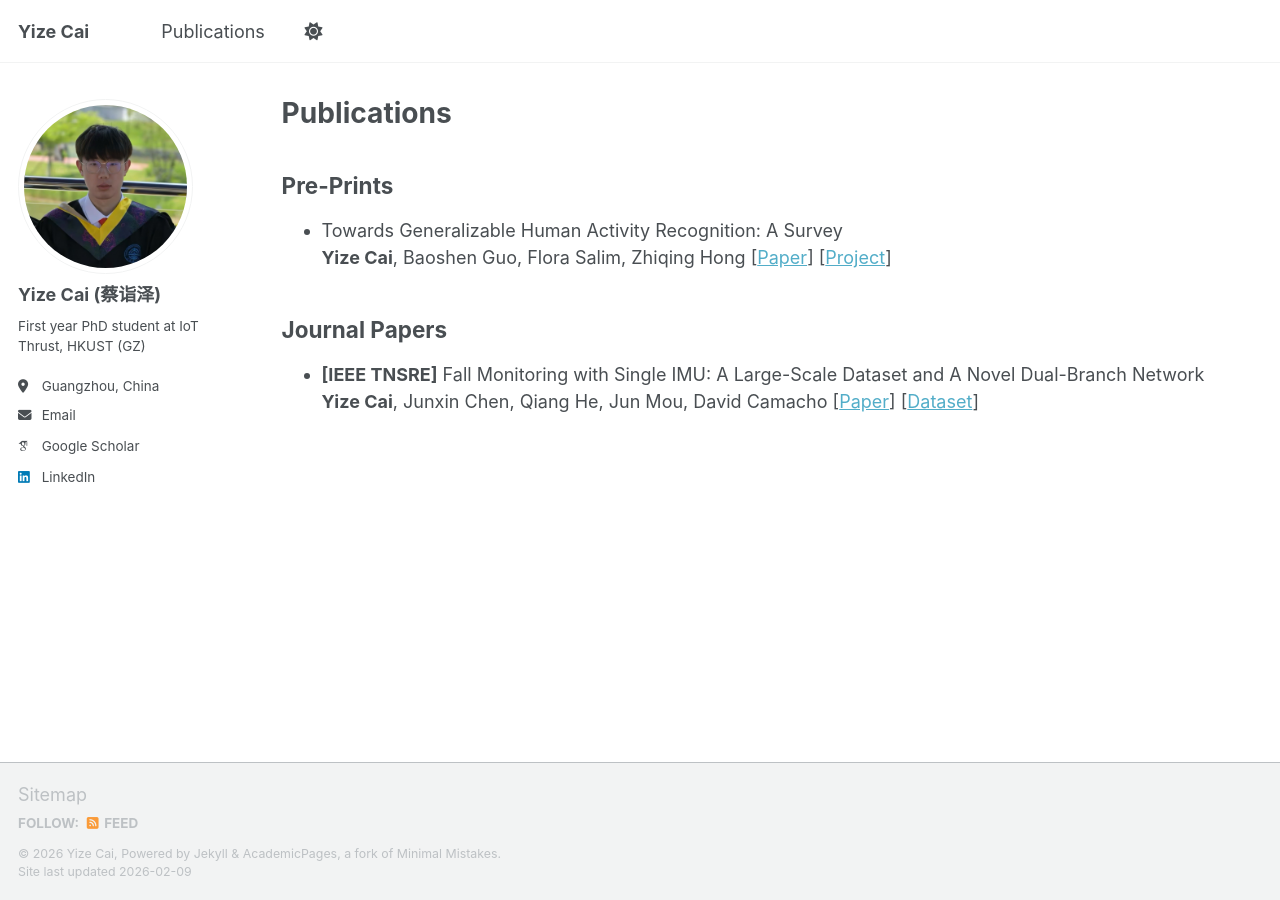
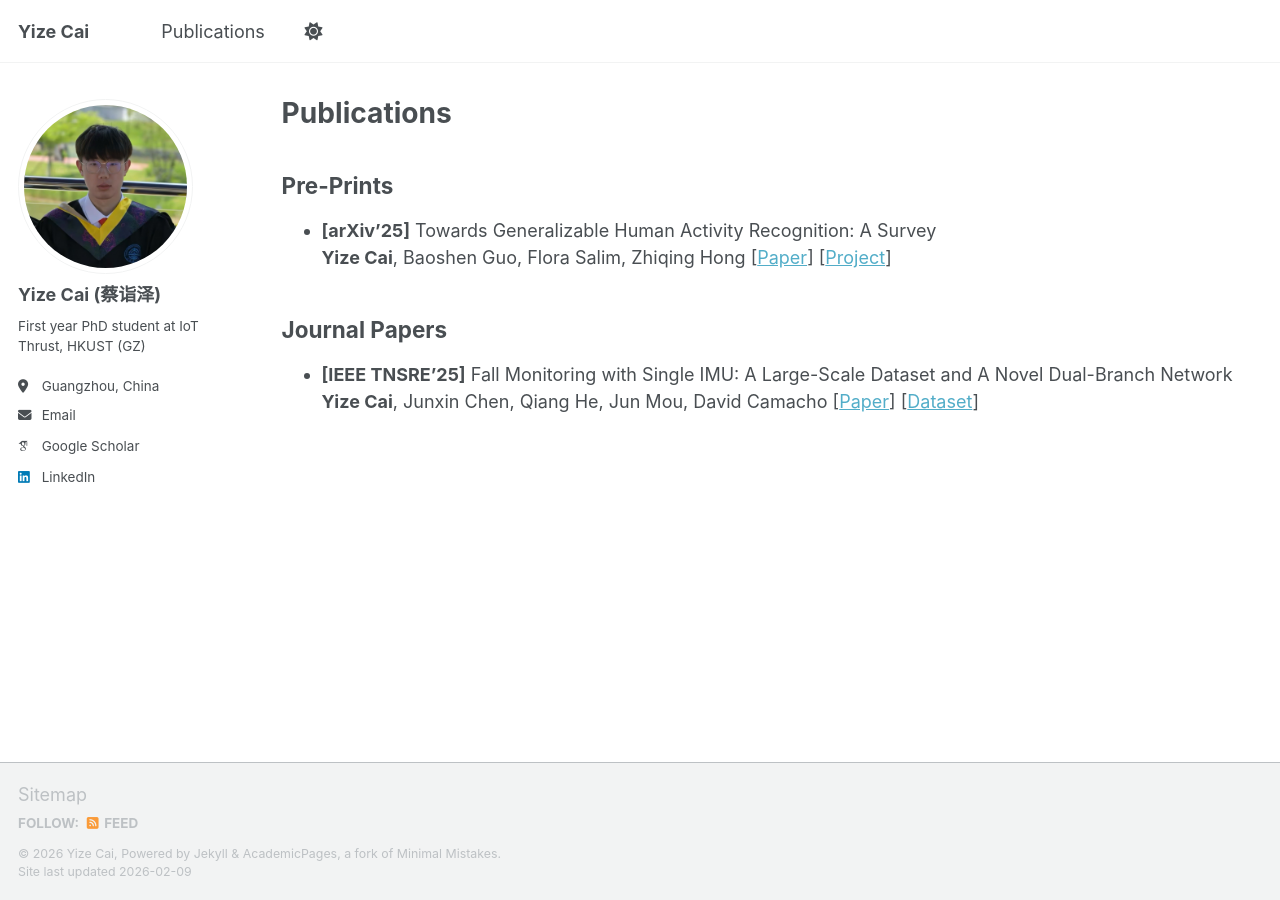
Before and after one commit to saiketa/saiketa.github.io, a Jekyll site: the page built from _pages/publications.md, in a window 1280 px wide. Built offline with Jekyll 4.4.1, drawn with Linux system fonts in a browser that asks for light colours; some web fonts are replaced; a script bundle is joined from its source files by our own code; library files that are not in the unit come from our copies.

Commit message:
Update publications.md

```diff
--- a/_pages/publications.md
+++ b/_pages/publications.md
@@ -11,12 +11,12 @@ author_profile: true
 
 ## Pre-Prints
 
-- Towards Generalizable Human Activity Recognition: A Survey<br>
+- **[arXiv'25]** Towards Generalizable Human Activity Recognition: A Survey<br>
 **Yize Cai**, Baoshen Guo, Flora Salim, Zhiqing Hong
 [[Paper](https://arxiv.org/abs/2508.12213)] [[Project](https://github.com/rh20624/Awesome-IMU-Sensing)]
 
 ## Journal Papers
 
-- **[IEEE TNSRE]** Fall Monitoring with Single IMU: A Large-Scale Dataset and A Novel Dual-Branch Network<br>
+- **[IEEE TNSRE'25]** Fall Monitoring with Single IMU: A Large-Scale Dataset and A Novel Dual-Branch Network<br>
 **Yize Cai**, Junxin Chen, Qiang He, Jun Mou, David Camacho
 [[Paper](https://ieeexplore.ieee.org/document/11303325)] [[Dataset](https://zenodo.org/records/17552449)]
```
